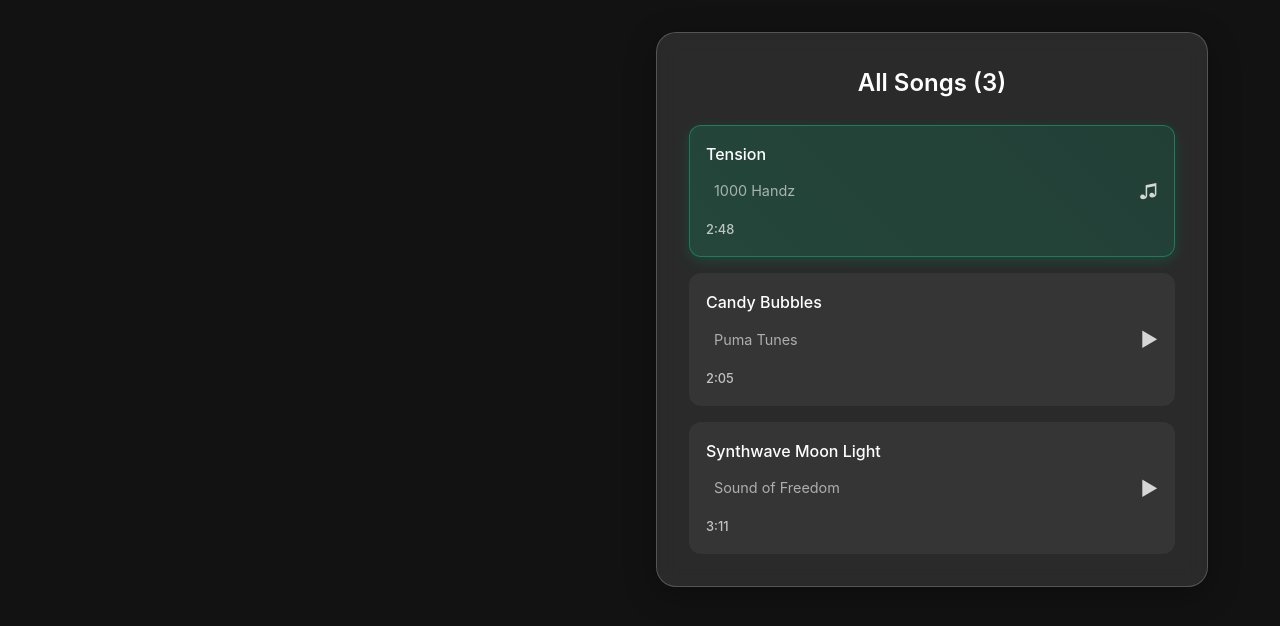
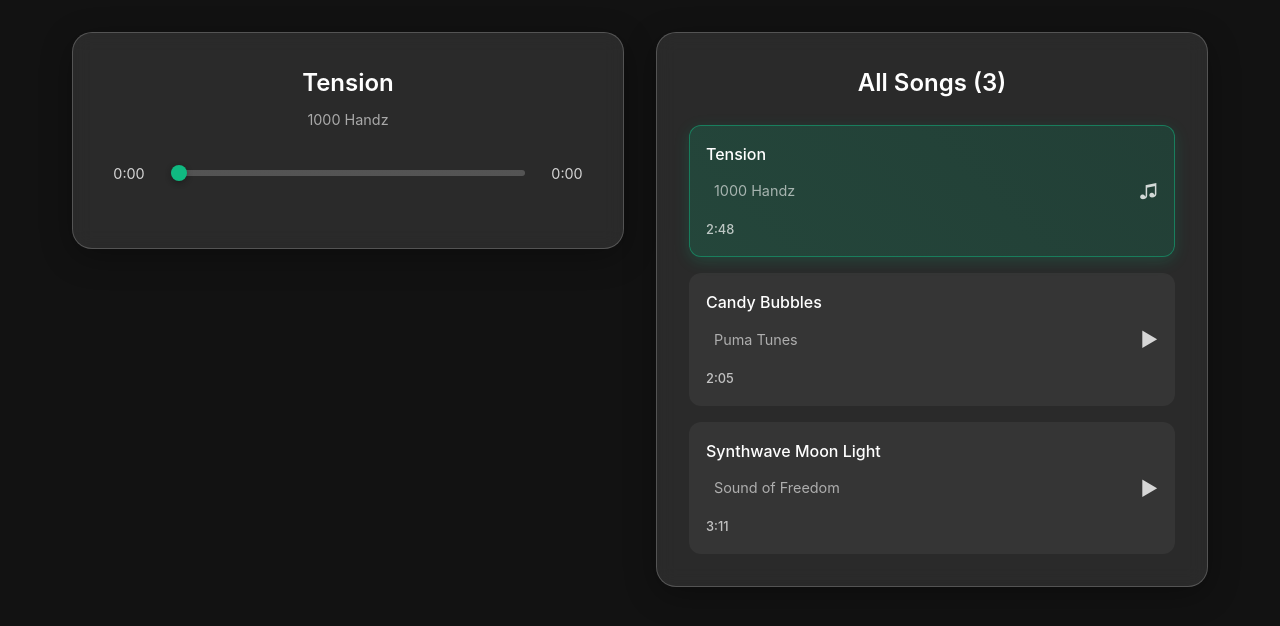
Before and after one commit to PaulEmmanuel8888/React-Music-Player, a React (Vite) app: page / in a window 1280 px wide. Shown: the top 626 px of the page. Built offline with nearby package versions, Linux system fonts and the light colour scheme.

Commit message:
Create Music Player component

```diff
--- a/src/components/MusicPlayer.jsx
+++ b/src/components/MusicPlayer.jsx
@@ -1,3 +1,39 @@
+import { useEffect, useRef } from "react";
+import { useMusic } from "../hooks/useMusic";
+
 export const MusicPlayer = () => {
-  return <div></div>;
+  const { currentTrack, formatTime, currentTime, duration } = useMusic();
+  const audioRef = useRef(null);
+
+  useEffect(() => {
+    const audio = audioRef.current;
+    if (!audio) return;
+
+    const handleLoadedMetadata = () => {};
+    const handleTimeUpdate = () => {};
+    const handleEnded = () => {};
+  }, []);
+
+  return (
+    <div className="music-player">
+      <audio ref={audioRef} preload="metadata" crossOrigin="anonymous" />
+      <div className="track-info">
+        <h3 className="track-title">{currentTrack.title}</h3>
+        <p className="track-artist">{currentTrack.artist}</p>
+      </div>
+      <div className="progress-container">
+        <span className="time">{formatTime(currentTime)}</span>
+        <input
+          type="range"
+          min="0"
+          max={duration || 0}
+          step="0.1"
+          value={currentTime || 0}
+          className="progress-bar"
+          // style={{}}
+        />
+        <span className="time">{formatTime(duration)}</span>
+      </div>
+    </div>
+  );
 };
--- a/src/hooks/useMusic.js
+++ b/src/hooks/useMusic.js
@@ -26,13 +26,33 @@ const songs = [
 
 export const useMusic = () => {
   const [allSongs, setAllSongs] = useState(songs);
-  const [currentTrack, setCurrentTrack] = useState(null);
+  const [currentTrack, setCurrentTrack] = useState(songs[0]);
   const [currentTrackIndex, setCurrentTrackIndex] = useState(0);
+  const [currentTime, setCurrentTime] = useState(0);
+  const [duration, setDuration] = useState(0);
 
   const handlePlaySong = (song, index) => {
     setCurrentTrack(song);
     setCurrentTrackIndex(index);
   };
 
-  return { allSongs, handlePlaySong, currentTrack, currentTrackIndex };
+  const formatTime = (time) => {
+    if (isNaN(time) || time === undefined) return "0:00";
+
+    const minutes = Math.floor(time / 60);
+    const seconds = Math.floor(time % 60);
+
+    return `${minutes}:${seconds.toString().padStart(2, "0")}`;
+  };
+
+  return {
+    allSongs,
+    handlePlaySong,
+    currentTrack,
+    currentTrackIndex,
+    currentTime,
+    setCurrentTime,
+    formatTime,
+    duration,
+  };
 };
```
